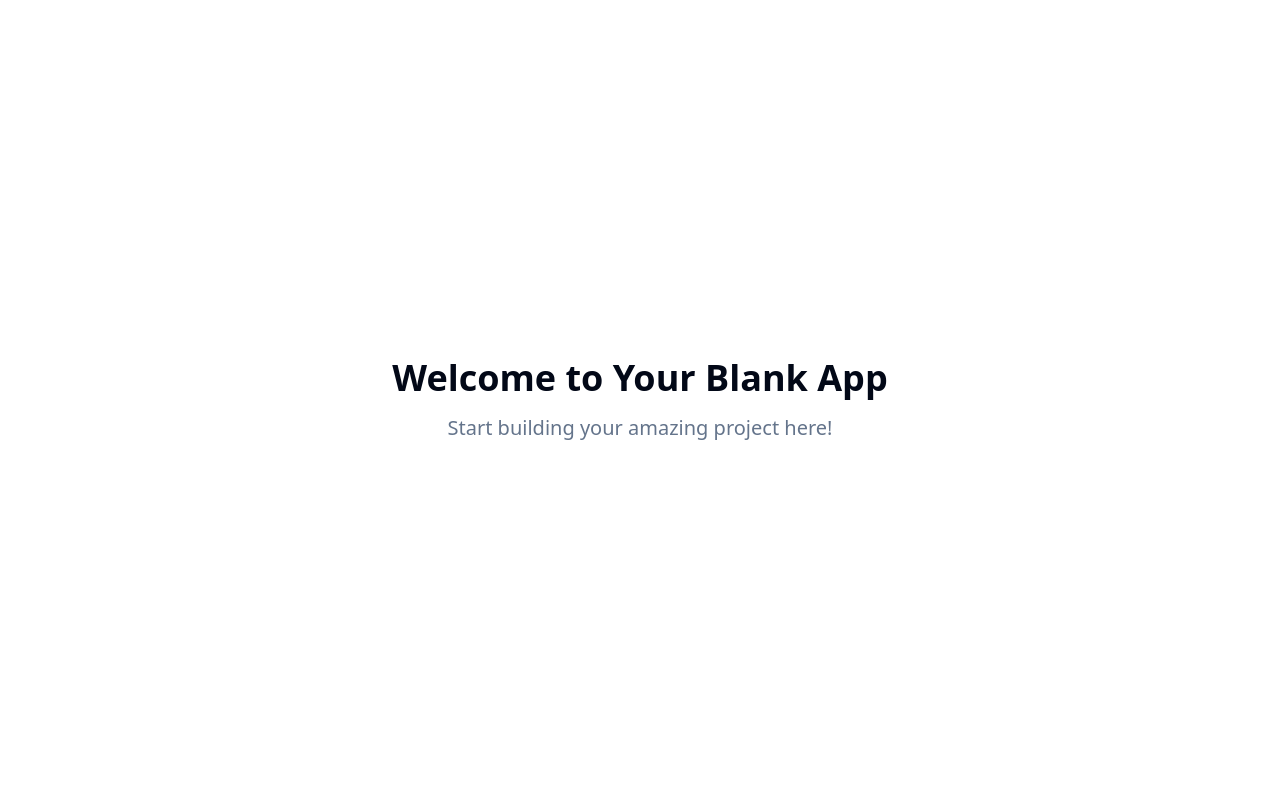
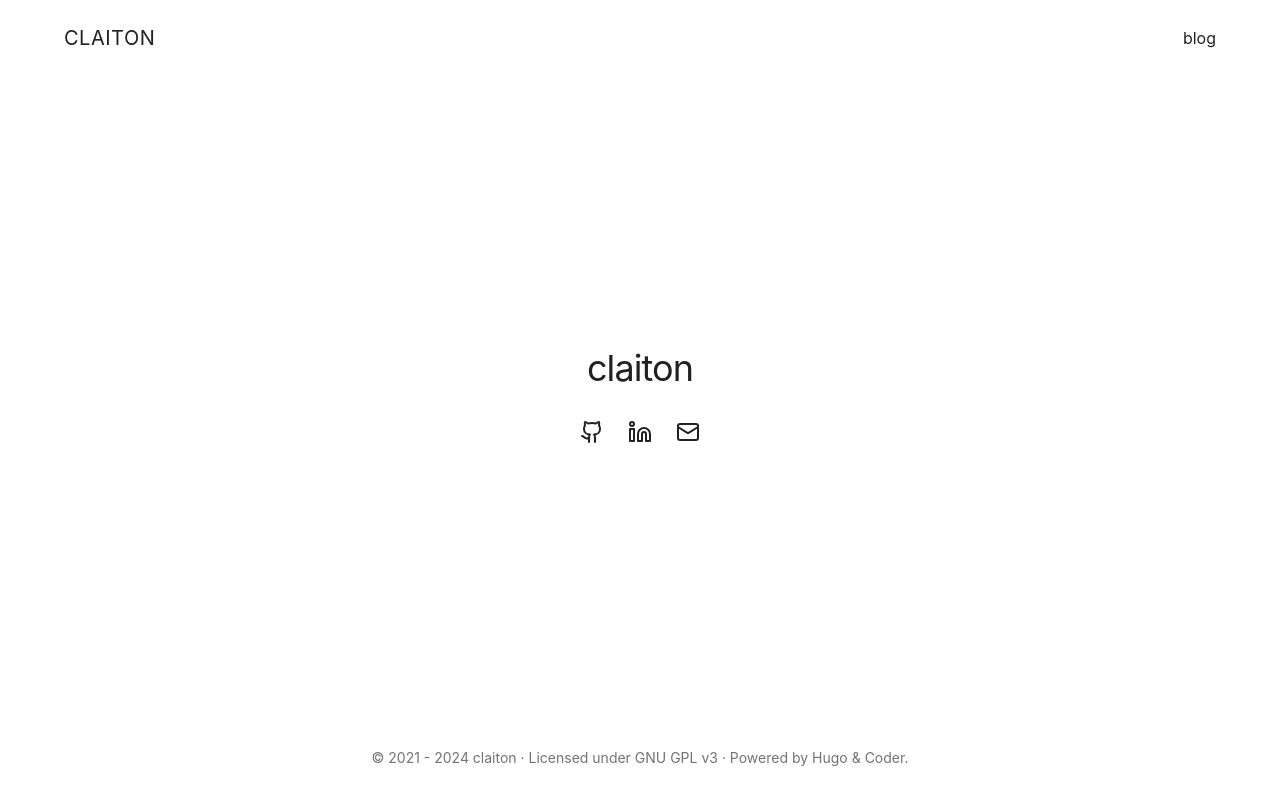
Before and after one commit to claitonr/biscoito-claiton-showcase, a React (Vite) app: page / in a window 1280 px wide. Built offline with nearby package versions, Linux system fonts and the light colour scheme.

Commit message:
Refactor: Update site to use Zola and Hugo
The user wants a website similar to biscoito.eu, featuring their name "Claiton" and GitHub profile "claitonr". The website should be built using Zola and Hugo and deployed on GitHub Pages.

```diff
--- a/index.html
+++ b/index.html
@@ -3,18 +3,19 @@
   <head>
     <meta charset="UTF-8" />
     <meta name="viewport" content="width=device-width, initial-scale=1.0" />
-    <title>biscoito-claiton-showcase</title>
-    <meta name="description" content="Lovable Generated Project" />
-    <meta name="author" content="Lovable" />
+    <title>Claiton - Developer & Tech Enthusiast</title>
+    <meta name="description" content="Personal website of Claiton - Software Developer. Find my projects on GitHub and connect with me." />
+    <meta name="author" content="Claiton" />
+    <meta name="keywords" content="Claiton, Developer, Software Engineer, GitHub, Portfolio" />
 
-    <meta property="og:title" content="biscoito-claiton-showcase" />
-    <meta property="og:description" content="Lovable Generated Project" />
+    <meta property="og:title" content="Claiton - Developer & Tech Enthusiast" />
+    <meta property="og:description" content="Personal website of Claiton - Software Developer. Find my projects on GitHub and connect with me." />
     <meta property="og:type" content="website" />
-    <meta property="og:image" content="https://lovable.dev/opengraph-image-p98pqg.png" />
+    <meta property="og:url" content="https://claiton.dev" />
 
-    <meta name="twitter:card" content="summary_large_image" />
-    <meta name="twitter:site" content="@lovable_dev" />
-    <meta name="twitter:image" content="https://lovable.dev/opengraph-image-p98pqg.png" />
+    <meta name="twitter:card" content="summary" />
+    <meta name="twitter:title" content="Claiton - Developer & Tech Enthusiast" />
+    <meta name="twitter:description" content="Personal website of Claiton - Software Developer." />
   </head>
 
   <body>
--- /dev/null
+++ b/src/components/Footer.tsx
@@ -0,0 +1,40 @@
+const Footer = () => {
+  return (
+    <footer className="w-full py-8 px-6">
+      <div className="max-w-6xl mx-auto text-center">
+        <p className="footer-text">
+          © 2021 - 2024 claiton · Licensed under{' '}
+          <a
+            href="https://www.gnu.org/licenses/gpl-3.0.html"
+            target="_blank"
+            rel="noopener noreferrer"
+            className="footer-link"
+          >
+            GNU GPL v3
+          </a>
+          {' '} · Powered by{' '}
+          <a
+            href="https://gohugo.io/"
+            target="_blank"
+            rel="noopener noreferrer"
+            className="footer-link"
+          >
+            Hugo
+          </a>
+          {' '} &{' '}
+          <a
+            href="https://github.com/CaiJimmy/hugo-theme-stack"
+            target="_blank"
+            rel="noopener noreferrer"
+            className="footer-link"
+          >
+            Coder
+          </a>
+          .
+        </p>
+      </div>
+    </footer>
+  );
+};
+
+export default Footer;
--- /dev/null
+++ b/src/components/Header.tsx
@@ -0,0 +1,21 @@
+const Header = () => {
+  return (
+    <header className="w-full py-6 px-6">
+      <div className="max-w-6xl mx-auto flex justify-between items-center">
+        <h1 className="text-xl font-normal text-foreground uppercase tracking-wide">
+          CLAITON
+        </h1>
+        <nav>
+          <a
+            href="/blog"
+            className="nav-link text-base font-normal"
+          >
+            blog
+          </a>
+        </nav>
+      </div>
+    </header>
+  );
+};
+
+export default Header;
--- /dev/null
+++ b/src/components/SocialIcons.tsx
@@ -0,0 +1,37 @@
+import { Github, Linkedin, Mail } from 'lucide-react';
+
+const SocialIcons = () => {
+  return (
+    <div className="flex items-center justify-center space-x-6 mt-8">
+      <a
+        href="https://github.com/claitonr"
+        target="_blank"
+        rel="noopener noreferrer"
+        className="social-icon"
+        aria-label="GitHub"
+      >
+        <Github className="w-6 h-6" />
+      </a>
+
+      <a
+        href="https://www.linkedin.com/in/~claiton"
+        target="_blank"
+        rel="noopener noreferrer"
+        className="social-icon"
+        aria-label="LinkedIn"
+      >
+        <Linkedin className="w-6 h-6" />
+      </a>
+
+      <a
+        href="mailto:eu@claiton.dev"
+        className="social-icon"
+        aria-label="Email"
+      >
+        <Mail className="w-6 h-6" />
+      </a>
+    </div>
+  );
+};
+
+export default SocialIcons;
--- a/src/index.css
+++ b/src/index.css
@@ -8,89 +8,79 @@ All colors MUST be HSL.
 
 @layer base {
   :root {
+    /* Biscoito-inspired minimal design system */
     --background: 0 0% 100%;
-    --foreground: 222.2 84% 4.9%;
+    --foreground: 0 0% 13%;
 
     --card: 0 0% 100%;
-    --card-foreground: 222.2 84% 4.9%;
+    --card-foreground: 0 0% 13%;
 
     --popover: 0 0% 100%;
-    --popover-foreground: 222.2 84% 4.9%;
+    --popover-foreground: 0 0% 13%;
 
-    --primary: 222.2 47.4% 11.2%;
-    --primary-foreground: 210 40% 98%;
+    --primary: 0 0% 13%;
+    --primary-foreground: 0 0% 100%;
 
-    --secondary: 210 40% 96.1%;
-    --secondary-foreground: 222.2 47.4% 11.2%;
+    --secondary: 0 0% 96%;
+    --secondary-foreground: 0 0% 13%;
 
-    --muted: 210 40% 96.1%;
-    --muted-foreground: 215.4 16.3% 46.9%;
+    --muted: 0 0% 96%;
+    --muted-foreground: 0 0% 45%;
 
-    --accent: 210 40% 96.1%;
-    --accent-foreground: 222.2 47.4% 11.2%;
+    --accent: 0 0% 96%;
+    --accent-foreground: 0 0% 13%;
 
-    --destructive: 0 84.2% 60.2%;
-    --destructive-foreground: 210 40% 98%;
+    --destructive: 0 84% 60%;
+    --destructive-foreground: 0 0% 98%;
 
-    --border: 214.3 31.8% 91.4%;
-    --input: 214.3 31.8% 91.4%;
-    --ring: 222.2 84% 4.9%;
+    --border: 0 0% 89%;
+    --input: 0 0% 89%;
+    --ring: 0 0% 13%;
 
     --radius: 0.5rem;
 
-    --sidebar-background: 0 0% 98%;
+    /* Minimal color palette */
+    --text-primary: 0 0% 13%;
+    --text-secondary: 0 0% 45%;
+    --link-hover: 0 0% 25%;
 
-    --sidebar-foreground: 240 5.3% 26.1%;
-
-    --sidebar-primary: 240 5.9% 10%;
-
-    --sidebar-primary-foreground: 0 0% 98%;
-
-    --sidebar-accent: 240 4.8% 95.9%;
-
-    --sidebar-accent-foreground: 240 5.9% 10%;
-
-    --sidebar-border: 220 13% 91%;
-
-    --sidebar-ring: 217.2 91.2% 59.8%;
+    /* Layout variables */
+    --content-max-width: 1200px;
+    --header-height: 4rem;
   }
 
   .dark {
-    --background: 222.2 84% 4.9%;
-    --foreground: 210 40% 98%;
+    --background: 0 0% 13%;
+    --foreground: 0 0% 98%;
 
-    --card: 222.2 84% 4.9%;
-    --card-foreground: 210 40% 98%;
+    --card: 0 0% 13%;
+    --card-foreground: 0 0% 98%;
 
-    --popover: 222.2 84% 4.9%;
-    --popover-foreground: 210 40% 98%;
+    --popover: 0 0% 13%;
+    --popover-foreground: 0 0% 98%;
 
-    --primary: 210 40% 98%;
-    --primary-foreground: 222.2 47.4% 11.2%;
+    --primary: 0 0% 98%;
+    --primary-foreground: 0 0% 13%;
 
-    --secondary: 217.2 32.6% 17.5%;
-    --secondary-foreground: 210 40% 98%;
+    --secondary: 0 0% 18%;
+    --secondary-foreground: 0 0% 98%;
 
-    --muted: 217.2 32.6% 17.5%;
-    --muted-foreground: 215 20.2% 65.1%;
+    --muted: 0 0% 18%;
+    --muted-foreground: 0 0% 65%;
 
-    --accent: 217.2 32.6% 17.5%;
-    --accent-foreground: 210 40% 98%;
+    --accent: 0 0% 18%;
+    --accent-foreground: 0 0% 98%;
 
-    --destructive: 0 62.8% 30.6%;
-    --destructive-foreground: 210 40% 98%;
+    --destructive: 0 63% 31%;
+    --destructive-foreground: 0 0% 98%;
 
-    --border: 217.2 32.6% 17.5%;
-    --input: 217.2 32.6% 17.5%;
-    --ring: 212.7 26.8% 83.9%;
-    --sidebar-background: 240 5.9% 10%;
-    --sidebar-foreground: 240 4.8% 95.9%;
-    --sidebar-primary: 224.3 76.3% 48%;
-    --sidebar-primary-foreground: 0 0% 100%;
-    --sidebar-accent: 240 3.7% 15.9%;
-    --sidebar-accent-foreground: 240 4.8% 95.9%;
-    --sidebar-border: 240 3.7% 15.9%;
-    --sidebar-ring: 217.2 91.2% 59.8%;
+    --border: 0 0% 18%;
+    --input: 0 0% 18%;
+    --ring: 0 0% 83%;
+
+    --text-primary: 0 0% 98%;
+    --text-secondary: 0 0% 65%;
+    --link-hover: 0 0% 85%;
   }
 }
 
@@ -100,6 +90,39 @@ All colors MUST be HSL.
   }
 
   body {
-    @apply bg-background text-foreground;
+    @apply bg-background text-foreground font-sans;
+    font-family: -apple-system, BlinkMacSystemFont, 'Segoe UI', 'Roboto', sans-serif;
+  }
+
+  html {
+    scroll-behavior: smooth;
   }
 }
+
+@layer components {
+  .nav-link {
+    @apply text-foreground hover:text-muted-foreground transition-colors duration-200;
+    text-decoration: none;
+    font-weight: 400;
+  }
+
+  .social-icon {
+    @apply text-foreground hover:text-muted-foreground transition-colors duration-200;
+    width: 1.5rem;
+    height: 1.5rem;
+  }
+
+  .main-title {
+    @apply text-foreground text-4xl font-normal;
+    letter-spacing: -0.025em;
+  }
+
+  .footer-text {
+    @apply text-muted-foreground text-sm;
+  }
+
+  .footer-link {
+    @apply text-muted-foreground hover:text-foreground transition-colors duration-200;
+    text-decoration: none;
+  }
+}
--- a/src/pages/Index.tsx
+++ b/src/pages/Index.tsx
@@ -1,12 +1,20 @@
-// Update this page (the content is just a fallback if you fail to update the page)
+import Header from '../components/Header';
+import Footer from '../components/Footer';
+import SocialIcons from '../components/SocialIcons';
 
 const Index = () => {
   return (
-    <div className="min-h-screen flex items-center justify-center bg-background">
-      <div className="text-center">
-        <h1 className="text-4xl font-bold mb-4">Welcome to Your Blank App</h1>
-        <p className="text-xl text-muted-foreground">Start building your amazing project here!</p>
-      </div>
+    <div className="min-h-screen flex flex-col bg-background">
+      <Header />
+
+      <main className="flex-1 flex items-center justify-center px-6">
+        <div className="text-center">
+          <h1 className="main-title mb-2">claiton</h1>
+          <SocialIcons />
+        </div>
+      </main>
+
+      <Footer />
     </div>
   );
 };
```
